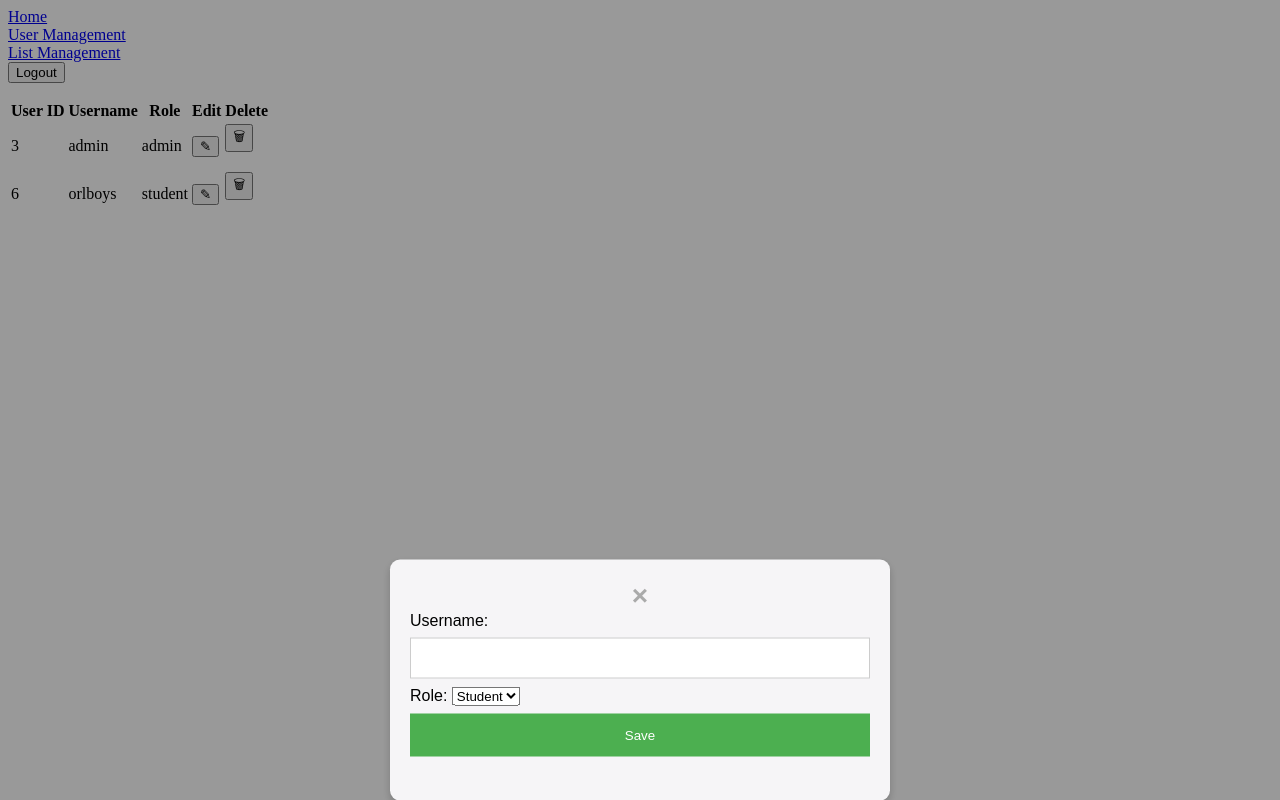
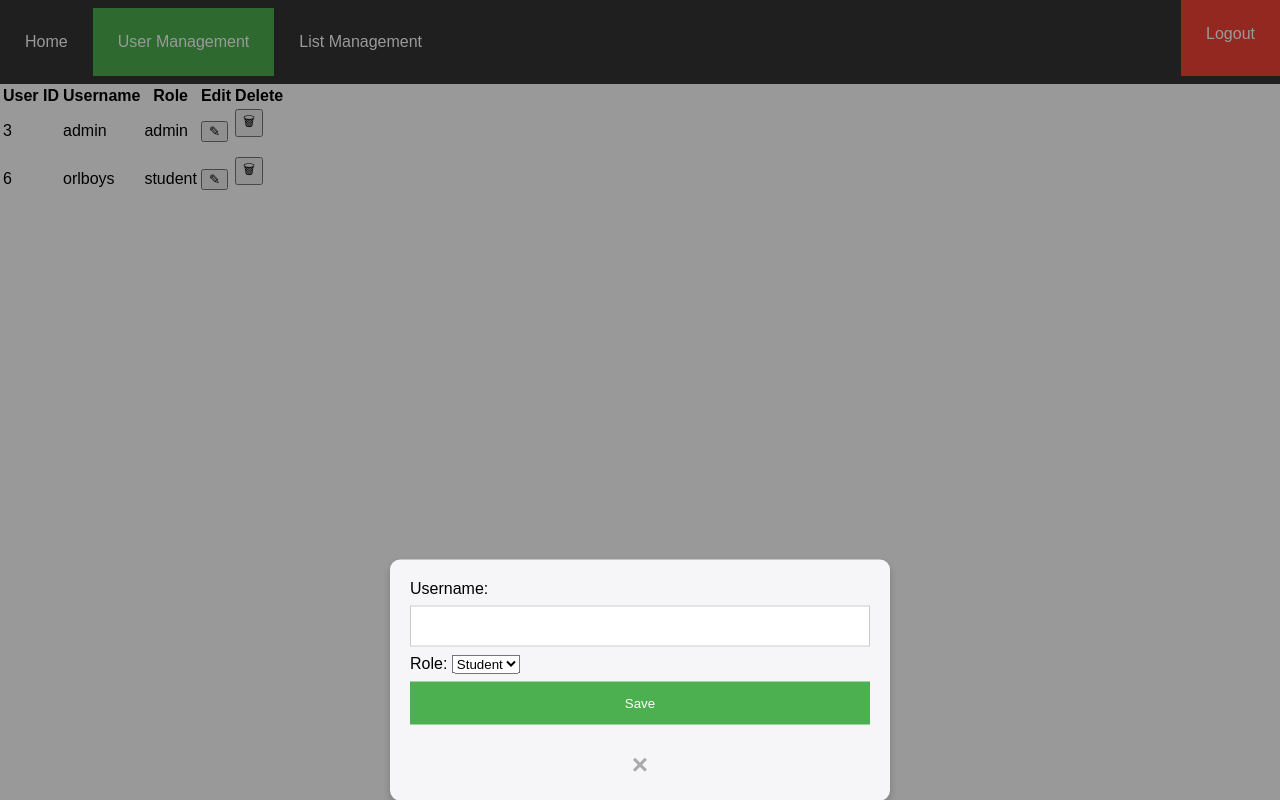
Before and after one commit to orlboys/kana_card, a Flask app: page /admin_dashboard/users in a window 1280 px wide. Run offline with Flask 3, Linux system fonts and the light colour scheme; a user stored in the database is signed in; data comes from the database, SQL or seed files in the repository.

Commit message:
refactored 'layout.html' base pages, making a seperate one for the admin and student.
began styling the nav bar css but its a bit broken :(

```diff
--- a/static/style.css
+++ b/static/style.css
@@ -1,6 +1,79 @@
+/* Reset default margin and padding */
 * {
-	box-sizing: border-box;
+    box-sizing: border-box;
 }
+
+html, body {
+    margin: 0;
+    padding: 0;
+    width: 100%;
+    height: 100%;
+    font-family: 'Montserrat', sans-serif;
+}
+
+/* Navigation Styling */
+.nav {
+    background-color: #f8f9fa;
+    width: 100%; /* Ensure the nav fills the width of the viewport */
+    display: flex;
+    justify-content: center; /* Center the nav items horizontally */
+}
+
+ul {
+    list-style-type: none;
+    margin: 0;
+    padding: 0;
+    display: flex; /* Use flexbox for the list items */
+    width: 100%; /* Ensure the ul fills the width of the nav */
+    justify-content: space-between; /* Distribute the list items evenly */
+    background-color: #333;
+    align-items: center; /* Align items vertically */
+}
+
+li {
+    float: left;
+}
+
+li a {
+    display: block;
+    color: white;
+    text-align: center;
+    padding: 25px 25px;
+    text-decoration: none;
+}
+
+/* Change the link color to #111 (black) on hover */
+li a:hover {
+    background-color: #111;
+}
+
+/* Active navigation link styling */
+.nav-item.active a {
+    background-color: #4CAF50; /* Green background for active link */
+    color: white; /* White text for active link */
+}
+
+/* Logout button styling */
+.logout-item {
+    margin-left: auto; /* Push the logout button to the right */
+}
+
+.logout-button {
+    background-color: #f44336; /* Red background */
+    color: white; /* White text */
+    border: none; /* Remove borders */
+    padding: 25px 25px; /* Add padding */
+    text-align: center; /* Center text */
+    text-decoration: none; /* Remove underline */
+    display: block; /* Make it block to fill the li */
+    font-size: 16px; /* Increase font size */
+    cursor: pointer; /* Add cursor pointer */
+    border-radius: 0; /* Remove rounded corners */
+    width: 100%; /* Ensure it fills the li */
+    height: 100%; /* Ensure it fills the li */
+}
+
+/* flashcard styling */
 
 /* Container for the card with 3D perspective */
 .card-container {
--- /dev/null
+++ b/templates/layout-admin.html
@@ -0,0 +1,42 @@
+<html lang="en">
+<head>
+    <meta name="viewport" content="width=device-width, initial-scale=1.0">
+    <link rel="stylesheet" type="text/css" href="{{ url_for('static', filename='style.css') }}">
+    <title>KanaCard</title>
+</head>
+<body>
+    {% with messages = get_flashed_messages(with_categories=true) %}
+        {% if messages %}
+            <ul class='flash-messages'>
+                {% for category, message in messages %}
+                <li class="{{ category }}">{{ message }}</li>
+                {% endfor %}
+            </ul>
+        {% endif %}
+    {% endwith %}
+    <div class="wrapper">
+
+        <div class="nav">
+            <ul>
+                <li class="nav-item {% if request.path == '/admin_dashboard' %}active{% endif %}">
+                    <a href="/admin_dashboard">Home</a>
+                </li>
+                <li class="nav-item {% if request.path == '/admin_dashboard/users' %}active{% endif %}">
+                    <a href="/admin_dashboard/users">User Management</a>
+                </li>
+                <li class="nav-item {% if request.path == '/admin_dashboard/lists' %}active{% endif %}">
+                    <a href="/admin_dashboard/lists">List Management</a>
+                </li>
+                <li class="nav-item logout-item">
+                    <form action="/logout" method="post">
+                        <button type="submit" class="logout-button">Logout</button>
+                    </form>
+                </li>
+            </ul>
+        </div>
+
+        {% block body %}{% endblock %}
+    </div>
+    <script src="{{ url_for('static', filename='script.js') }}"></script>
+</body>
+</html>
--- a/templates/register.html
+++ b/templates/register.html
@@ -1,9 +1,6 @@
-{% extends 'layout.html' %}
+{% extends 'layout-student.html' %}
 
 {% block body %}
-<div class="nav">
-
-</div>
 
 <div class="content-container">
     <div class="register-title">
--- a/templates/user_management.html
+++ b/templates/user_management.html
@@ -1,22 +1,6 @@
-{% extends 'layout.html' %}
+{% extends 'layout-admin.html' %}
 
 {% block body %}
-<div class="nav">
-    <div class="nav-item">
-        <a href="/admin_dashboard">Home</a>
-    </div>
-    <div class="nav-item">
-        <a href="/admin_dashboard/users">User Management</a>
-    </div>
-    <div class="nav-item">
-        <a href="/admin_dashboard/lists">List Management</a>
-    </div>
-    <div class="nav-item">
-        <form action="/logout" method="post">
-            <button type="submit">Logout</button>
-        </form>
-    </div>
-</div>
 
 <div class='content-container'>
     <table class='userList'>
@@ -53,7 +37,6 @@
 <!-- Edit User Modal -->
 <div id="editUserModal" class="modal">
     <div class="modal-content">
-        <span class="close" onclick="closeUserEditModal()">&times;</span>
         <form action="{{ url_for('edit_item') }}" method="POST">
             <input type="hidden" name="edit_index" id="edit_index">
             <input type="hidden" name="edit_type" value="user">
@@ -66,6 +49,7 @@
             </select>
             <button type="submit">Save</button>
         </form>
+        <span class="close" onclick="closeUserEditModal()">&times;</span>
     </div>
 </div>
 {% endblock %}
```
Also changed, not shown: templates/add_list.html (+1 -17 lines), templates/admin_dashboard.html (+1 -20 lines), templates/assign_list.html (+1 -18 lines), templates/layout-student.html (added, +39 -0 lines), templates/list.html (+1 -14 lines), templates/list_management.html (+1 -18 lines), templates/login.html (+1 -6 lines), templates/student_dashboard.html (+1 -15 lines).
